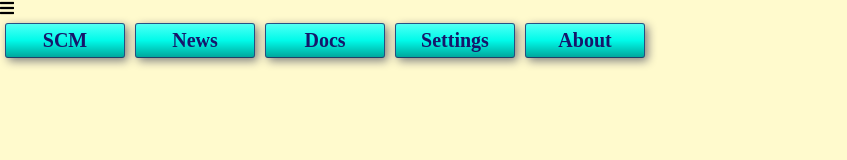
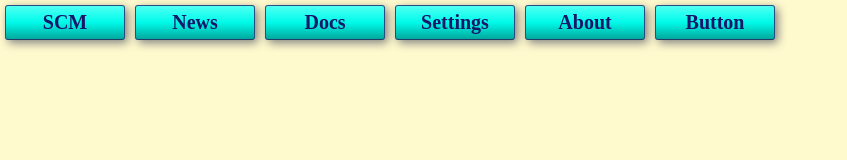
Before and after one commit to grayts21/CSS-drops, a website: page app/index.html in a window 1280 px wide. Shown: the whole page, without its empty margins (0-847 px from the left). Drawn offline with Linux system fonts and the light colour scheme; files that its build step writes are made by us from their sources.

Commit message:
End of Day

```diff
--- a/app/index.html
+++ b/app/index.html
@@ -11,20 +11,27 @@
 </head>
 
 <body>
-  <header class="header">
-    <nav class="navContent">
-      <span class="navbar-toggle" id="js-navbar-toggle">
+  <header>
+    <nav>
+      <!-- <span class="navbar-toggle" id="js-navbar-toggle">
         <i class="fas fa-bars"></i>
-      </span>
+      </span> -->
       <!-- <a href="#" class="logo">logo</a> -->
 
-      <ul class="menu" id="js-menu">
+      <a href="#" class="a2Btn btn blue">SCM</a>
+      <a href="#" class="a2Btn btn blue">News</a>
+      <a href="#" class="a2Btn btn blue">Docs</a>
+      <a href="#" class="a2Btn btn blue">Settings</a>
+      <a href="#" class="a2Btn btn blue">About</a>
+      <button type="submit" class="btn blue">Button</button>
+
+      <!-- <ul id="js-menu">
         <li id="menuSCM"><a href="#" class="a2Btn btn blue">SCM</a></li>
         <li id="menuNews"><a href="#" class="a2Btn btn blue">News</a></li>
         <li id="menuDocs"><a href="#" class="a2Btn btn blue">Docs</a></li>
         <li id="menuSettings"><a href="#" class="a2Btn btn blue">Settings</a></li>
         <li id="menuAbout"><a href="#" class="a2Btn btn blue">About</a></li>
-      </ul>
+      </ul> -->
     </nav>
   </header>
   <section id="Sect">
@@ -32,7 +39,6 @@
   </section>
   <section id="AllCmds">
     <div class="Cmds" id="gpCmds">
-
     </div>
     <div class="Cmds" id="prCmds">
 
```
